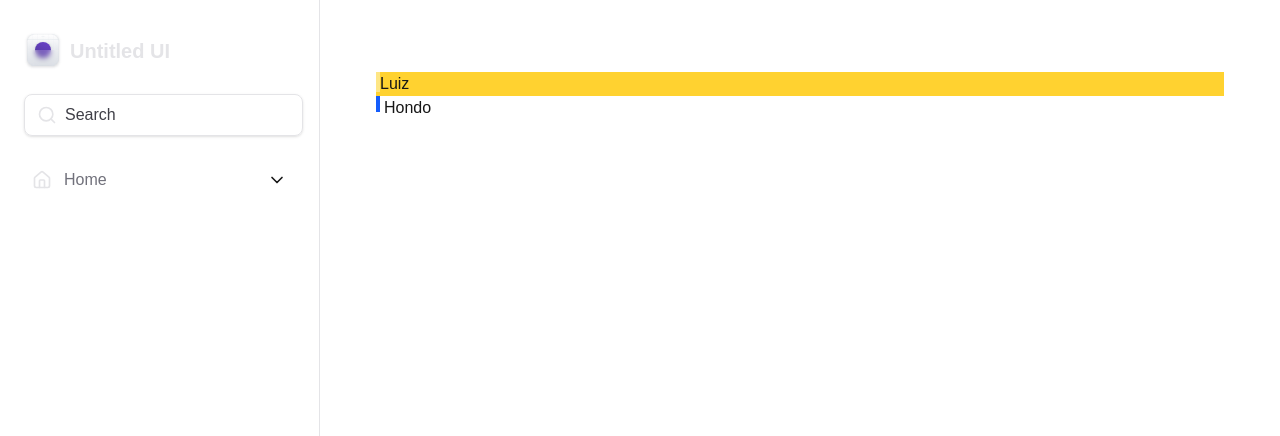
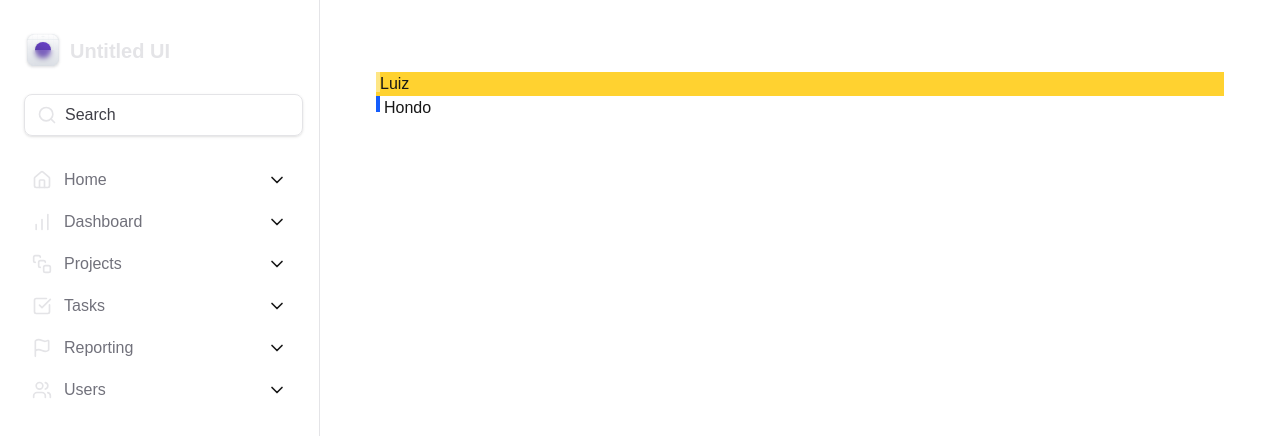
Before and after one commit to LuizHondo/tailwind-first-project, a Next.js app: page / in a window 1280 px wide. Shown: the top 436 px of the page. Built offline with nearby package versions, Linux system fonts and the light colour scheme.

Commit message:
feat: created navitem component and main navigation buttons completed

```diff
--- /dev/null
+++ b/components/Sidebar/MainNavigation/NavItem.tsx
@@ -0,0 +1,17 @@
+import { ChevronDown } from "lucide-react";
+import { ElementType } from "react";
+
+export interface NavItemsProps{
+  title:string
+  icon: ElementType
+}
+
+export function NavItem({title, icon: Icon} : NavItemsProps){
+    return(
+        <a href="" className="flex items-center gap-3 rounded px-3 py-2 group hover:bg-violet-950 transition duration-140 ease-out hover:scale-111">
+          <Icon className="h-5 w-5 text-zinc-200" />
+          <span className="font-medium text-zinc-500 group-hover:text-violet-300">{title}</span>
+          <ChevronDown className="ml-auto h-5 w-5 group-hover:text-violet-300" />
+      </a>
+    )
+}
--- a/components/Sidebar/MainNavigation/index.tsx
+++ b/components/Sidebar/MainNavigation/index.tsx
@@ -1,13 +1,15 @@
-import { ChevronDown, Home } from "lucide-react";
+import { Home, BarChart, SquareStack, CheckSquare, Flag, Users } from "lucide-react";
+import { NavItem } from "./NavItem";
 
 export function MainNavigation() {
   return (
     <nav className="w-full space-y-0.5">
-      <a href="" className="flex items-center gap-3 rounded px-3 py-2">
-        <Home className="h-5 w-5 text-zinc-200" />
-        <span className="font-medium text-zinc-500">Home</span>
-        <ChevronDown className="ml-auto h-5 w-5" />
-      </a>
+      <NavItem title="Home" icon={Home}/>
+      <NavItem title="Dashboard" icon={BarChart}/>
+      <NavItem title="Projects" icon={SquareStack}/>
+      <NavItem title="Tasks" icon={CheckSquare}/>
+      <NavItem title="Reporting" icon={Flag}/>
+      <NavItem title="Users" icon={Users}/>
     </nav>
   );
 }
```
